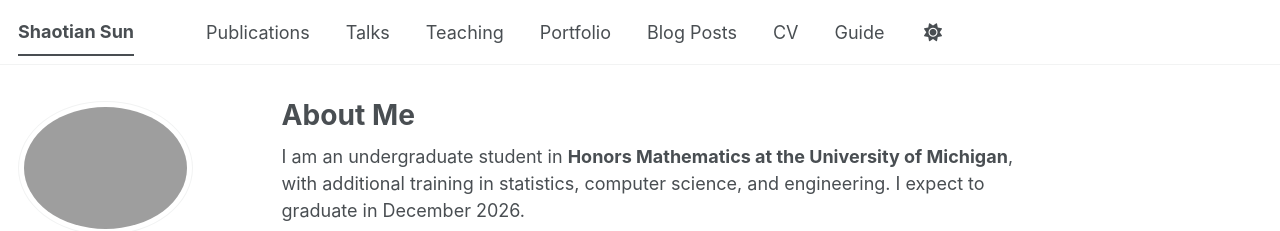
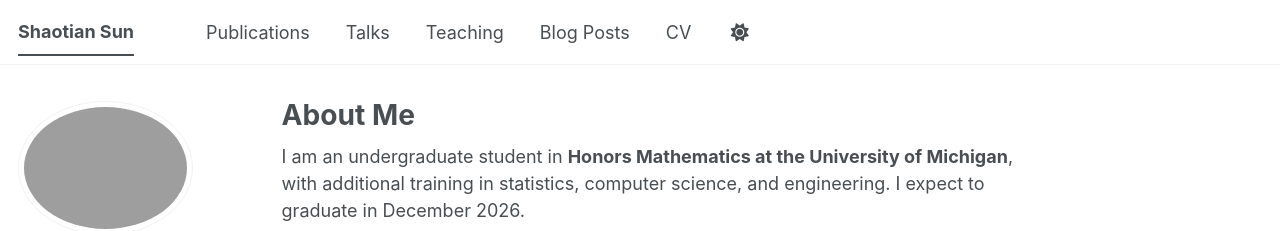
Before and after one commit to Shaotian-Sun/shaotian-sun.github.io, a Jekyll site: the page built from _pages/about.md, in a window 1280 px wide. Shown: the top 231 px of the page. Built offline with Jekyll 4.4.1, drawn with Linux system fonts in a browser that asks for light colours; a style sheet for code colours, icons or effects is not loaded.

Commit message:
deactivate guide and porfolio

```diff
--- a/_config.yml
+++ b/_config.yml
@@ -223,7 +223,7 @@ collections:
     output: true
     permalink: /:collection/:path/
   portfolio:
-    output: true
+    output: false
     permalink: /:collection/:path/
   talks:
     output: true
--- a/_data/navigation.yml
+++ b/_data/navigation.yml
@@ -17,9 +17,6 @@ main:
   - title: "Teaching"
     url: /teaching/
 
-  - title: "Portfolio"
-    url: /portfolio/
-
   - title: "Blog Posts"
     url: /year-archive/
 
@@ -28,6 +25,3 @@ main:
 
   # - title: "CV"
   #   url: /cv-json/
-
-  - title: "Guide"
-    url: /markdown/
--- a/_pages/portfolio.html
+++ b/_pages/portfolio.html
@@ -3,6 +3,7 @@ layout: archive
 title: "Portfolio"
 permalink: /portfolio/
 author_profile: true
+published: false
 ---
 
 {% include base_path %}
```
Also changed, not shown: _pages/markdown.md (+1 -0 lines).
